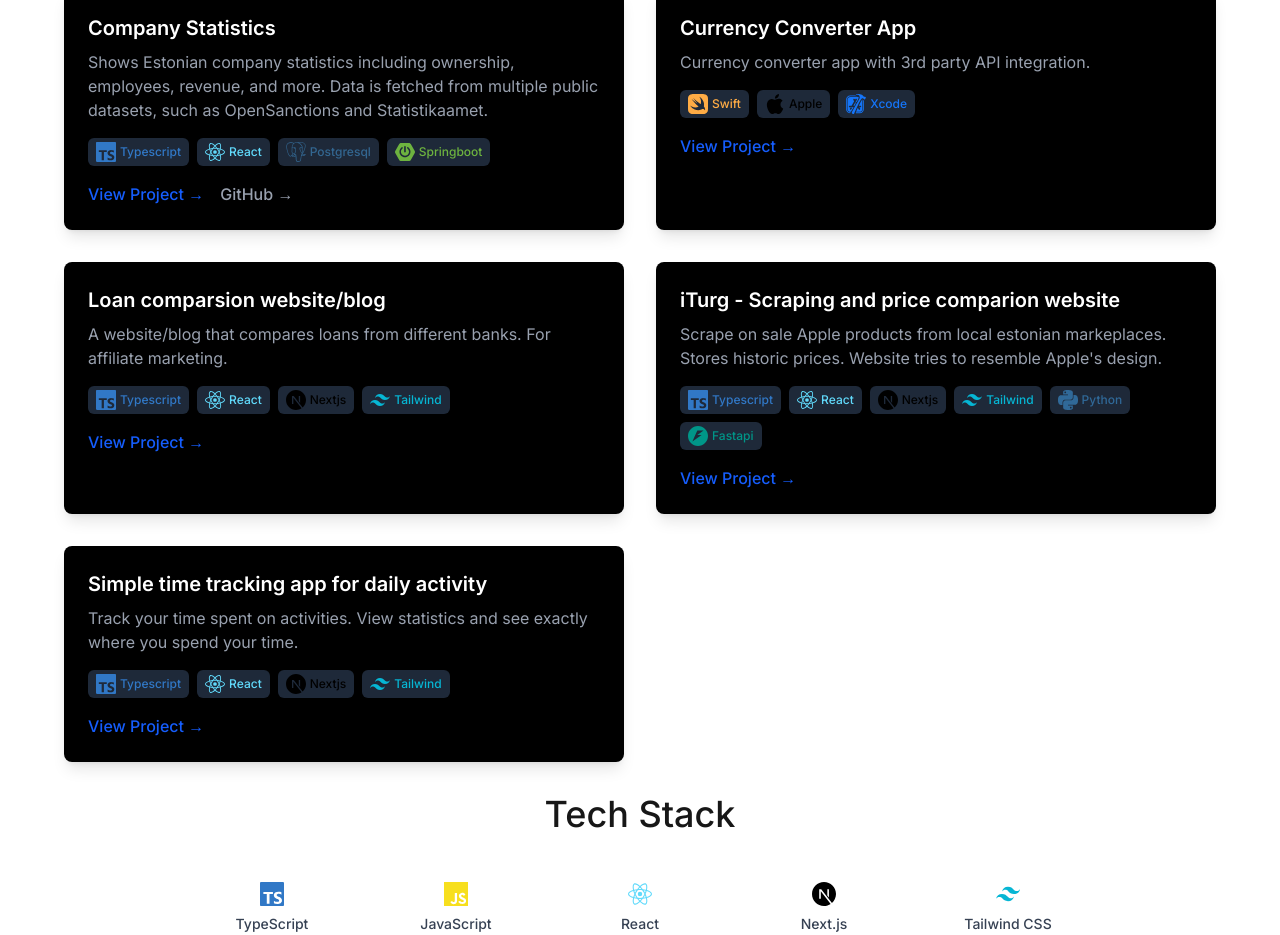
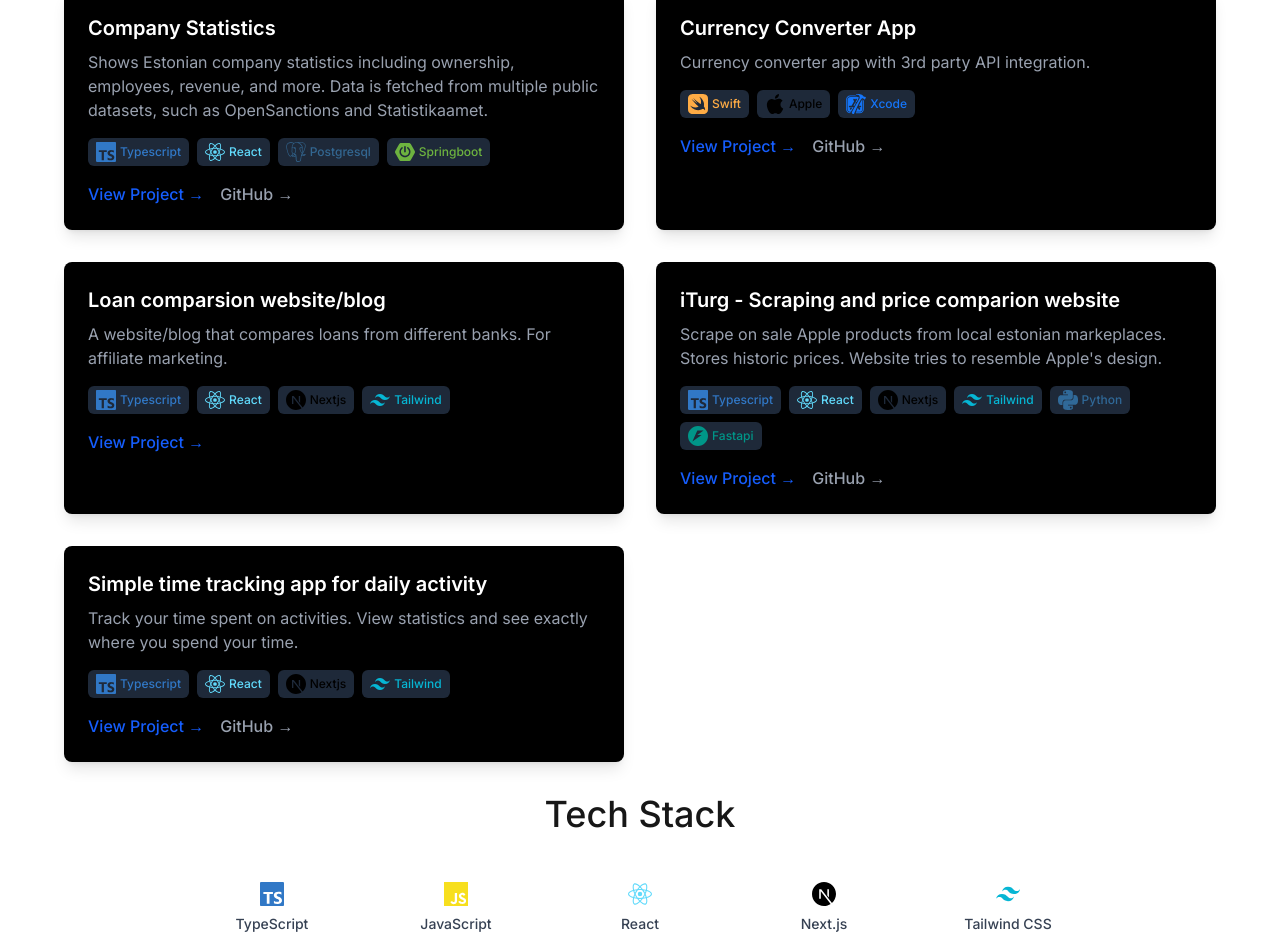
Before and after one commit to epictroller64/portfolio, a Next.js app: page / in a window 1280 px wide. Shown: the part 983-1918 px from the top of the page. Built offline with nearby package versions, Linux system fonts and the light colour scheme.

Commit message:
Update project links in ProjectsShowcase component: replaced placeholder URLs with actual links and added GitHub repository links for several projects.

```diff
--- a/app/components/ProjectsShowcase.tsx
+++ b/app/components/ProjectsShowcase.tsx
@@ -66,25 +66,28 @@ const projects: Project[] = [
     {
         title: "Currency Converter App",
         description: "Currency converter app with 3rd party API integration.",
-        link: "https://github.com/yourusername/currency-converter",
+        link: "https://github.com/epictroller64/currency-exchange-app",
+        github: "https://github.com/epictroller64/currency-exchange-app",
         tech: ["swift", "apple", "xcode"]
     },
     {
         title: "Loan comparsion website/blog",
         description: "A website/blog that compares loans from different banks. For affiliate marketing.",
-        link: "https://github.com/yourusername/loan-comparison",
+        link: "https://www.soodsamlaen.ee/",
         tech: ["typescript", "react", "nextjs", "tailwind"]
     },
     {
         title: "iTurg - Scraping and price comparion website",
         description: "Scrape on sale Apple products from local estonian markeplaces. Stores historic prices. Website tries to resemble Apple's design.",
-        link: "https://github.com/yourusername/iturg",
+        link: "https://iturg.ee/",
+        github: "https://github.com/epictroller64/iturg-app",
         tech: ["typescript", "react", "nextjs", "tailwind", "python", "fastapi"]
     },
     {
         title: "Simple time tracking app for daily activity",
         description: "Track your time spent on activities. View statistics and see exactly where you spend your time.",
         link: "https://time-tracker-gamma-three.vercel.app/",
+        github: "https://github.com/epictroller64/time-tracker",
         tech: ["typescript", "react", "nextjs", "tailwind"]
     },
 ];
```
